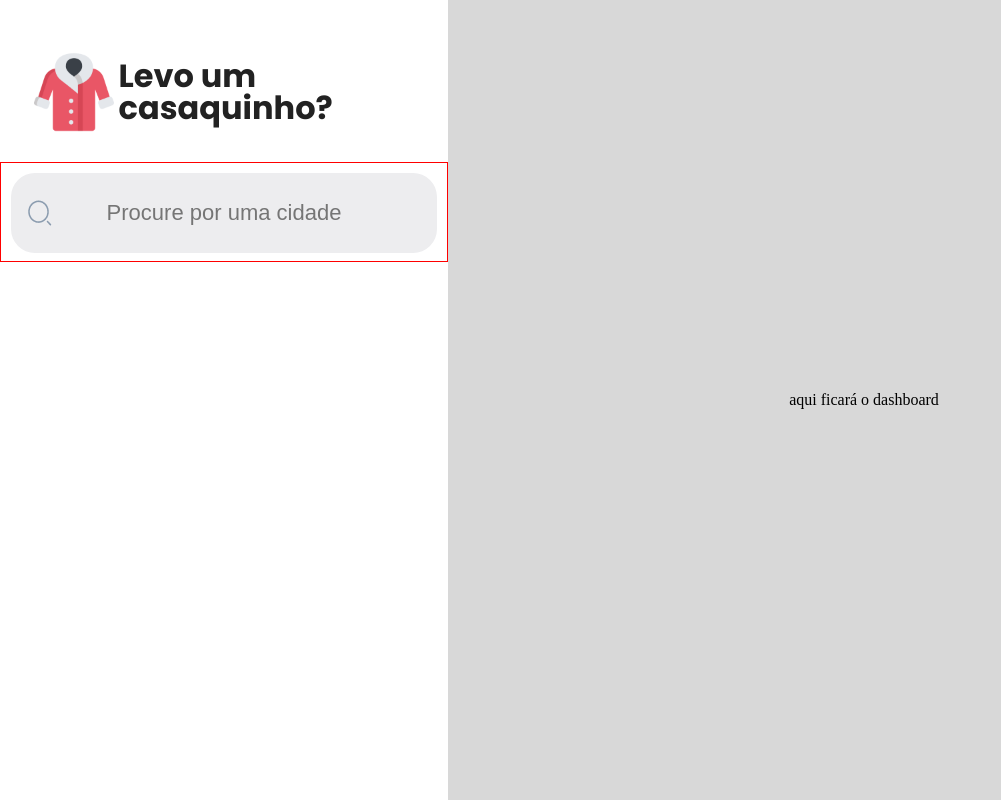
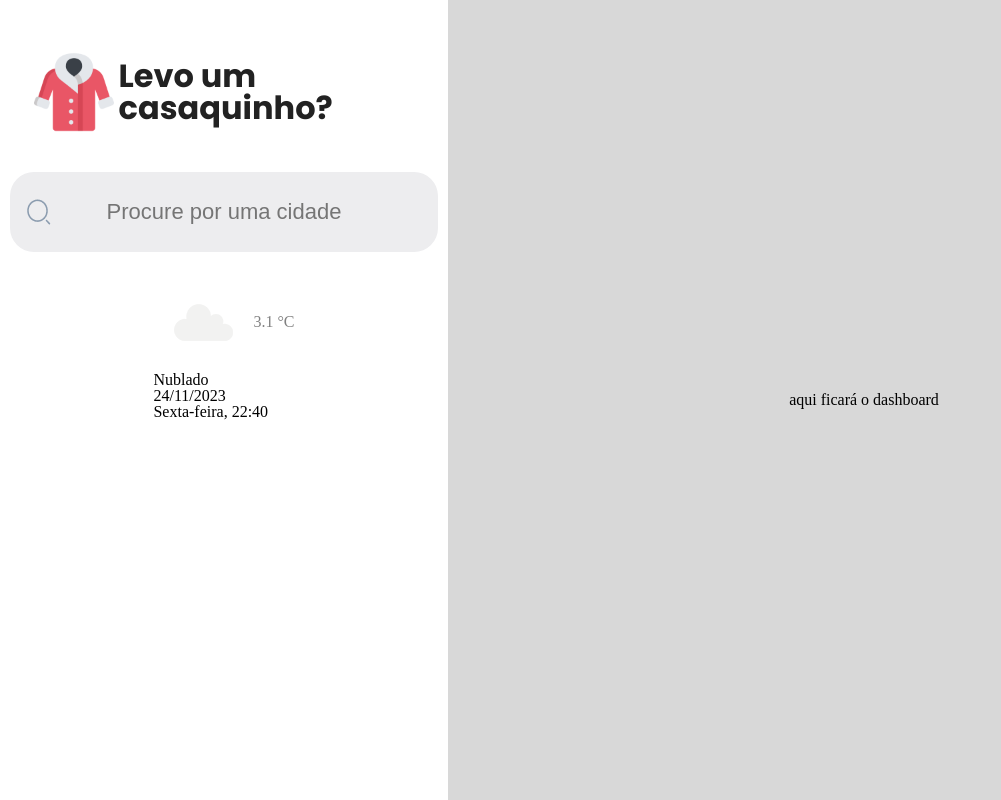
Before and after one commit to Vinni088/projeto25-LeveUmCasaquinho, a React (Vite) app: page / in a window 1280 px wide. Shown: the whole page, without its empty margins (0-1001 px from the left). Built offline with nearby package versions, Linux system fonts and the light colour scheme; a web font is replaced by a local one.

Commit message:
feat: itens do sumario bem mapeados

```diff
--- a/src/App.jsx
+++ b/src/App.jsx
@@ -9,18 +9,36 @@ import Swal from 'sweetalert2';
 import 'sweetalert2/dist/sweetalert2.min.css';
 import axios from 'axios';
 
+function mapSummaryStatus(status) {
+  const mapeamento = {
+    'Clear': { descricao: 'Céu aberto', cor: 'orange' },
+    'Clouds': { descricao: 'Nublado', cor: 'grey' },
+    'Rain': { descricao: 'Chovendo', cor: 'blue' },
+    'Snow': { descricao: 'Nevando', cor: 'light-grey' },
+    'Thunderstorm': { descricao: 'Tempestade', cor: 'purple' },
+    'Drizzle': { descricao: 'Chuviscando', cor: 'light-blue' },
+    'Mist': { descricao: 'Neblina', cor: 'light-grey' },
+  };
+
+  if (mapeamento[status]) {
+    return mapeamento[status];
+  } else {
+    return { descricao: 'Clima desconhecido', cor: 'black' };
+  }
+}
+
 function App() {
   const [req, setReq] = useState('');
-  const [data, setData] = useState({})
-  const [inputBusca, setInputBusca] = useState('')
+  const [data, setData] = useState({});
+  const [inputBusca, setInputBusca] = useState('');
+  const [unidadeTemp, setUnidadeTemp] = useState('C')
 
   useEffect(() => {
     console.log(dadosMock);
-    console.log(imagens);
     setData(dadosMock);
   }, [])
 
-  const handleKeyDown = (e) => {
+  const handleSubmit = (e) => {
     if (e.key === 'Enter') {
       Swal.fire({
         title: "Processando",
@@ -28,6 +46,40 @@ function App() {
       });
     }
   };
+
+  const handleTemperature = (temperatura) => {
+    if (unidadeTemp === 'C') {
+      let temperatureCelsius = (temperatura - 273.15);
+      return (temperatureCelsius.toFixed(1) + " °C")
+    } else if (unidadeTemp === 'F') {
+      let temperatureFahrenheit = (9 / 5) * (temperatureKelvin - 273.15) + 32;
+      return temperatureFahrenheit.toFixed(1) + " °F";
+    }
+  }
+
+  function formatarData(timestamp) {
+    if (typeof timestamp !== 'number') {
+      throw new Error('O timestamp deve ser um número.');
+    }
+    const data = new Date(timestamp * 1000);
+
+    const diasDaSemana = [
+      'Domingo', 'Segunda-feira', 'Terça-feira', 'Quarta-feira', 'Quinta-feira', 'Sexta-feira', 'Sábado'
+    ];
+
+    const dia = data.getDate();
+    const mes = data.getMonth() + 1;
+    const ano = data.getFullYear();
+    const diaDaSemana = diasDaSemana[data.getDay()];
+
+    const dataFormatada = `${dia}/${mes}/${ano}`;
+
+    const horaFormatada = `${('0' + data.getHours()).slice(-2)}:${('0' + data.getMinutes()).slice(-2)}`;
+    const equivalente = `${diaDaSemana}, ${horaFormatada}`;
+
+    return { data: dataFormatada, equivalente };
+  }
+
   return (
     <Body>
       <SideMenu>
@@ -46,17 +98,37 @@ function App() {
             src={lupa}
             alt='Realize sua busca!'
             title='Realize sua busca'
-            onClick={() => handleKeyDown({ key: 'Enter' })}
+            onClick={() => handleSubmit({ key: 'Enter' })}
           />
           <InputBusca
             placeholder="Procure por uma cidade"
             type="text"
             value={inputBusca}
             onChange={(e) => setInputBusca(e.target.value)}
-            onKeyUp={handleKeyDown}
+            onKeyUp={handleSubmit}
           />
         </DivBusca>
-
+        <DataSummary>
+          <div>
+            {/* Imagem clima */}
+            <img
+              src={imagens[dadosMock.weather[0].icon]}
+              alt=""
+            />
+            <p> {/* Temperatura */}
+              {handleTemperature(dadosMock.main.temp)}
+            </p>
+          </div>
+          <p>
+            {mapSummaryStatus(dadosMock.weather[0].main).descricao}
+          </p>
+          <p>{/* Data: dd/mm/yy */}
+            {formatarData(dadosMock.dt).data}
+          </p>
+          <p>{/* Data: dia da semana + horário */}
+            {formatarData(dadosMock.dt).equivalente}
+          </p>
+        </DataSummary>
       </SideMenu>
       <Dashboard>
         <div>
@@ -67,6 +139,7 @@ function App() {
   )
 }
 
+////////////////// Estilos gerais //////////////////
 const Body = styled.div`
   position: relative;
   height: 100vh;
@@ -76,6 +149,7 @@ const Body = styled.div`
   align-items: center;
   background-color: #D8D8D8;
 `
+////////////////// Estilos Barra Lateral //////////////////
 const SideMenu = styled.div`
   height: 100vh;
   width: 35vw;
@@ -87,7 +161,6 @@ const SideMenu = styled.div`
   align-items: center;
   background-color: white;
 `
-
 const LogoDiv = styled.div`
   padding: 4.2vmin;
   height: 120px;
@@ -109,7 +182,6 @@ const LogoDiv = styled.div`
   }
 `
 const DivBusca = styled.div`
-  border: 1px red solid;
   position: relative;
   padding: 4.2vmin;
   width: 100%;
@@ -138,8 +210,16 @@ const InputBusca = styled.input`
     outline: none;
   }
 `
+const DataSummary = styled.div`
+  div {
+    display: flex;
+    justify-content: center;
+    align-items: center;
+    color: ${mapSummaryStatus(dadosMock.weather[0].main).cor};
+  }
+`
 
-
+////////////////// Estilos Dashboard //////////////////
 const Dashboard = styled.div`
   height: 100vh;
   width: 65vw;
--- a/src/assets/sampleWeather.json
+++ b/src/assets/sampleWeather.json
@@ -1,49 +1,43 @@
 {
-    "message": "accurate",
-    "cod": "200",
-    "count": 1,
-    "list": [
+    "coord": {
+        "lon": -0.1278,
+        "lat": 51.5074
+    },
+    "weather": [
         {
-            "id": 2643743,
-            "name": "London",
-            "coord": {
-                "lat": 51.5085,
-                "lon": -0.1258
-            },
-            "main": {
-                "temp": 280.15,
-                "pressure": 1012,
-                "humidity": 81,
-                "temp_min": 278.15,
-                "temp_max": 281.15
-            },
-            "dt": 1485791400,
-            "wind": {
-                "speed": 4.6,
-                "deg": 90
-            },
-            "sys": {
-                "country": "GB"
-            },
-            "rain": null,
-            "snow": null,
-            "clouds": {
-                "all": 90
-            },
-            "weather": [
-                {
-                    "id": 701,
-                    "main": "Mist",
-                    "description": "mist",
-                    "icon": "50d"
-                },
-                {
-                    "id": 300,
-                    "main": "Drizzle",
-                    "description": "light intensity drizzle",
-                    "icon": "09d"
-                }
-            ]
+            "id": 802,
+            "main": "Clouds",
+            "description": "scattered clouds",
+            "icon": "03n"
         }
-    ]
+    ],
+    "base": "stations",
+    "main": {
+        "temp": 276.21,
+        "feels_like": 272.26,
+        "temp_min": 273.61,
+        "temp_max": 278.03,
+        "pressure": 1021,
+        "humidity": 73
+    },
+    "visibility": 10000,
+    "wind": {
+        "speed": 4.63,
+        "deg": 300
+    },
+    "clouds": {
+        "all": 31
+    },
+    "dt": 1700865648,
+    "sys": {
+        "type": 2,
+        "id": 2075535,
+        "country": "GB",
+        "sunrise": 1700811176,
+        "sunset": 1700841697
+    },
+    "timezone": 0,
+    "id": 2643743,
+    "name": "London",
+    "cod": 200
 }
```
